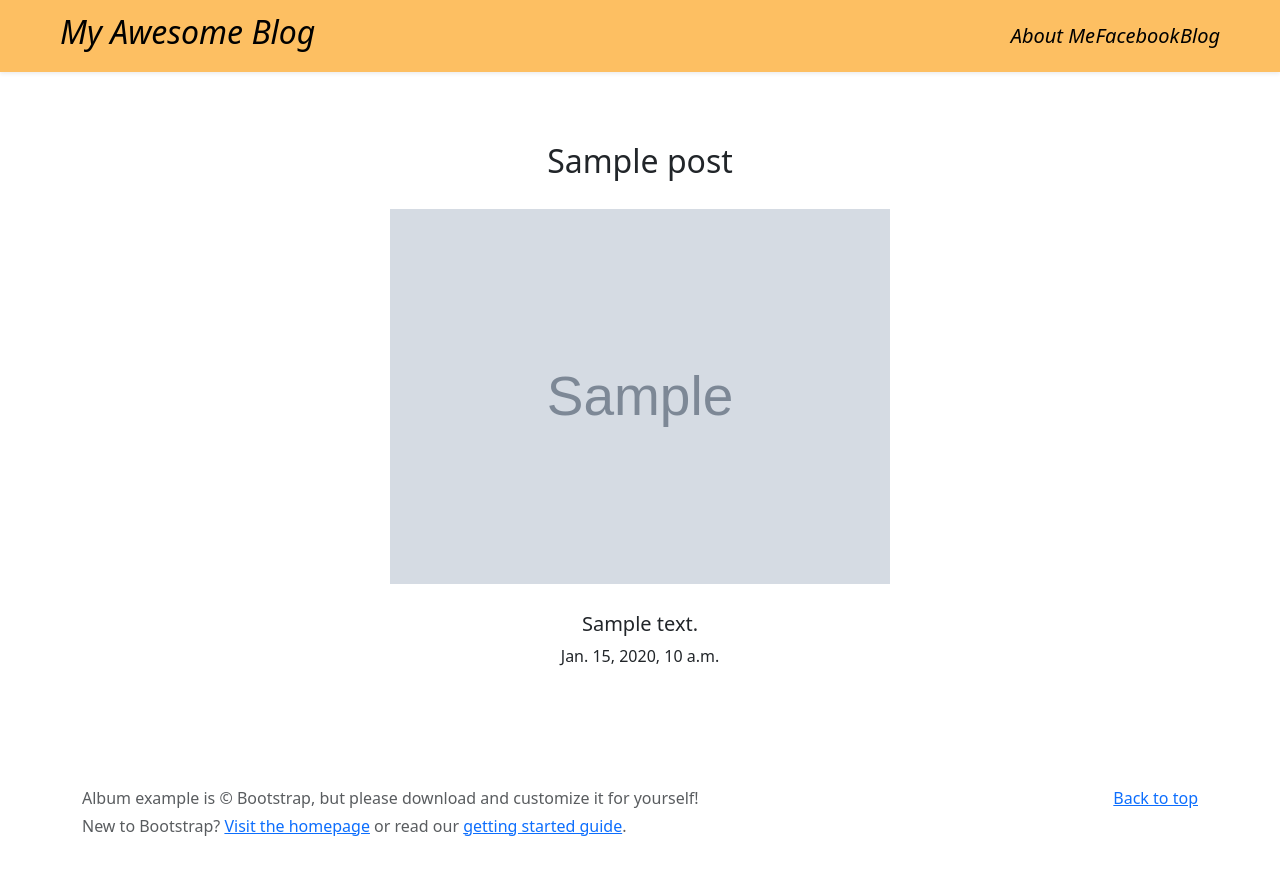
After one commit to oficialzr/myawesomeblog-project, a Django app: page /posts/1/ in a window 1280 px wide. The commit adds this page. Run offline with Django 4.2, Linux system fonts and the light colour scheme; tables that the repository leaves empty hold one stand-in row (values such as "Sample post"); grey boxes marked "Sample" are stand-in pictures; some libraries are stand-ins or nearby versions.

Commit message:
Add static and a lot of functional to the site [Buttons and links to the title of blogs]

```diff
--- a/blog/models.py
+++ b/blog/models.py
@@ -7,3 +7,12 @@ class Post(models.Model):
 	date = models.DateTimeField()
 	text = models.TextField()
 	image = models.ImageField(upload_to='blog_images/')
+
+	def get_summary(self):
+		if len(self.text) > 70:
+			return self.text[:70] + '...'
+		else:
+			return self.text
+
+	def __str__(self):
+		return self.title
--- /dev/null
+++ b/blog/templates/blog/specific_post.html
@@ -0,0 +1,101 @@
+{% load static %}
+
+<!doctype html>
+<html lang="en">
+  <head>
+    <meta charset="utf-8">
+    <meta name="viewport" content="width=device-width, initial-scale=1">
+    <meta name="description" content="">
+    <meta name="author" content="Mark Otto, Jacob Thornton, and Bootstrap contributors">
+    <meta name="generator" content="Hugo 0.84.0">
+    <title>{{ post.title }}</title>
+
+    <link href="https://cdn.jsdelivr.net/npm/bootstrap@5.3.0-alpha1/dist/css/bootstrap.min.css" rel="stylesheet" integrity="sha384-GLhlTQ8iRABdZLl6O3oVMWSktQOp6b7In1Zl3/Jr59b6EGGoI1aFkw7cmDA6j6gD" crossorigin="anonymous">
+
+
+
+
+    <!-- Bootstrap core CSS -->
+<link href="/docs/5.0/dist/css/bootstrap.min.css" rel="stylesheet" integrity="sha384-EVSTQN3/azprG1Anm3QDgpJLIm9Nao0Yz1ztcQTwFspd3yD65VohhpuuCOmLASjC" crossorigin="anonymous">
+
+    <!-- Favicons -->
+<link rel="apple-touch-icon" href="/docs/5.0/assets/img/favicons/apple-touch-icon.png" sizes="180x180">
+<link rel="icon" href="/docs/5.0/assets/img/favicons/favicon-32x32.png" sizes="32x32" type="image/png">
+<link rel="icon" href="/docs/5.0/assets/img/favicons/favicon-16x16.png" sizes="16x16" type="image/png">
+<link rel="manifest" href="/docs/5.0/assets/img/favicons/manifest.json">
+<link rel="mask-icon" href="/docs/5.0/assets/img/favicons/safari-pinned-tab.svg" color="#7952b3">
+<link rel="icon" href="/docs/5.0/assets/img/favicons/favicon.ico">
+<meta name="theme-color" content="#7952b3">
+
+
+    <style>
+      .bd-placeholder-img {
+        font-size: 1.125rem;
+        text-anchor: middle;
+        -webkit-user-select: none;
+        -moz-user-select: none;
+        user-select: none;
+      }
+
+      @media (min-width: 768px) {
+        .bd-placeholder-img-lg {
+          font-size: 3.5rem;
+        }
+      }
+
+      .href-header {
+      	color: black;
+      	text-decoration: none;
+      	font-size: 20px;
+        font-weight: 500;
+      }
+    </style>
+
+
+  </head>
+  <body>
+
+<header>
+  <div class="navbar shadow-sm" style="background-color: #FDBF62;">
+    <div class="container-fluid">
+      <a href="{% url 'home' %}" class="navbar-brand d-flex ms-5">
+        <h2><em>My Awesome Blog</em></h2>
+      </a>
+      <div class='d-flex col-lg-2 me-5 justify-content-between'>
+	      <a class="href-header" href="{% static 'about-me.txt' %}"><em>About Me</em></a>
+	      <a class="href-header" target="_blank" rel='noopener noreferer' href="https://www.facebook.com/"><em>Facebook</em></a>
+	      <a class="href-header" href="{% url 'showblog' %}"><em>Blog</em></a>
+      </div>
+
+    </div>
+  </div>
+</header>
+
+<main>
+  <div class="container mt-5">
+      <div class="container text-center" style="margin: 70px 0px;">
+        <h2>{{ post.title }}<h2>
+        <img src="{{ post.image.url }}" style="width: 500px; margin: 20px 0px;">
+        <h5>{{ post.text }}</h5>
+        <p>{{ post.date }}</p>
+      </div>
+  </div>
+
+</main>
+
+<footer class="text-muted py-5">
+  <div class="container">
+    <p class="float-end mb-1">
+      <a href="#">Back to top</a>
+    </p>
+    <p class="mb-1">Album example is &copy; Bootstrap, but please download and customize it for yourself!</p>
+    <p class="mb-0">New to Bootstrap? <a href="/">Visit the homepage</a> or read our <a href="/docs/5.0/getting-started/introduction/">getting started guide</a>.</p>
+  </div>
+</footer>
+
+
+    <script src="https://cdn.jsdelivr.net/npm/bootstrap@5.3.0-alpha1/dist/js/bootstrap.bundle.min.js" integrity="sha384-w76AqPfDkMBDXo30jS1Sgez6pr3x5MlQ1ZAGC+nuZB+EYdgRZgiwxhTBTkF7CXvN" crossorigin="anonymous"></script>
+
+
+  </body>
+</html>
--- a/blog/urls.py
+++ b/blog/urls.py
@@ -4,4 +4,5 @@ from . import views
 
 urlpatterns = [
 	path('', views.showblog, name="showblog"),
+	path('<int:post_id>/', views.specific_post, name='specific_post')
 ]
--- a/blog/views.py
+++ b/blog/views.py
@@ -1,7 +1,15 @@
-from django.shortcuts import render
+from django.shortcuts import render, get_object_or_404
+
+from blog.models import Post
 
 # Create your views here.
 
 
 def showblog(request):
-	return render(request, 'blog/blog.html')
+	posts = Post.objects.all()
+	return render(request, 'blog/blog.html', {'posts': posts})
+
+
+def specific_post(request, post_id):
+	post = get_object_or_404(Post, pk=post_id)
+	return render(request, 'blog/specific_post.html', {'post': post})
--- a/events/models.py
+++ b/events/models.py
@@ -1,6 +1,10 @@
 from django.db import models
 
+import datetime
 
 class Event(models.Model):
 	event_image = models.ImageField(upload_to='event_images/')
-	event_text = models.CharField(max_length=300)
+	event_text = models.CharField(max_length=200)
+
+	def __str__(self):
+		return self.event_text
--- /dev/null
+++ b/myawesomeblog/static/about-me.txt
@@ -0,0 +1 @@
+"On the other hand, we denounce with righteous indignation and dislike men who are so beguiled and demoralized by the charms of pleasure of the moment, so blinded by desire, that they cannot foresee the pain and trouble that are bound to ensue; and equal blame belongs to those who fail in their duty through weakness of will, which is the same as saying through shrinking from toil and pain. These cases are perfectly simple and easy to distinguish. In a free hour, when our power of choice is untrammelled and when nothing prevents our being able to do what we like best, every pleasure is to be welcomed and every pain avoided. But in certain circumstances and owing to the claims of duty or the obligations of business it will frequently occur that pleasures have to be repudiated and annoyances accepted. The wise man therefore always holds in these matters to this principle of selection: he rejects pleasures to secure other greater pleasures, or else he endures pains to avoid worse pains."
--- /dev/null
+++ b/myawesomeblog/static/desktop.ini
@@ -0,0 +1,2 @@
+[LocalizedFileNames]
+IMG_20221218_154920_900.jpg=@IMG_20221218_154920_900.jpg,0
```
Also changed, not shown: blog/templates/blog/blog.html (+103 -1 lines), events/templates/events/home.html (+14 -5 lines), myawesomeblog/settings.py (+6 -2 lines), events/migrations/0002_event_event_date_event_event_title_and_more.py (added), 1 other file.
